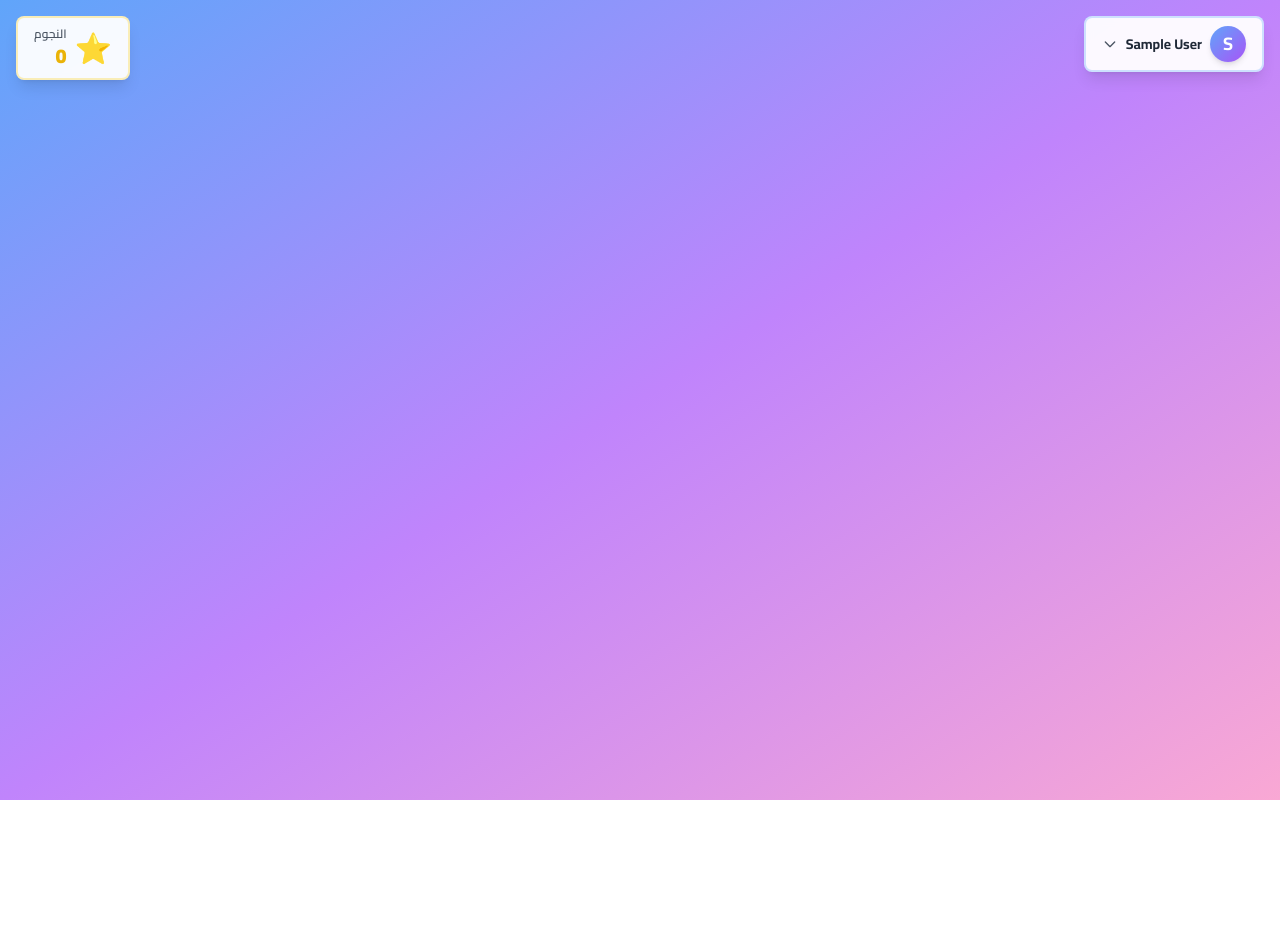
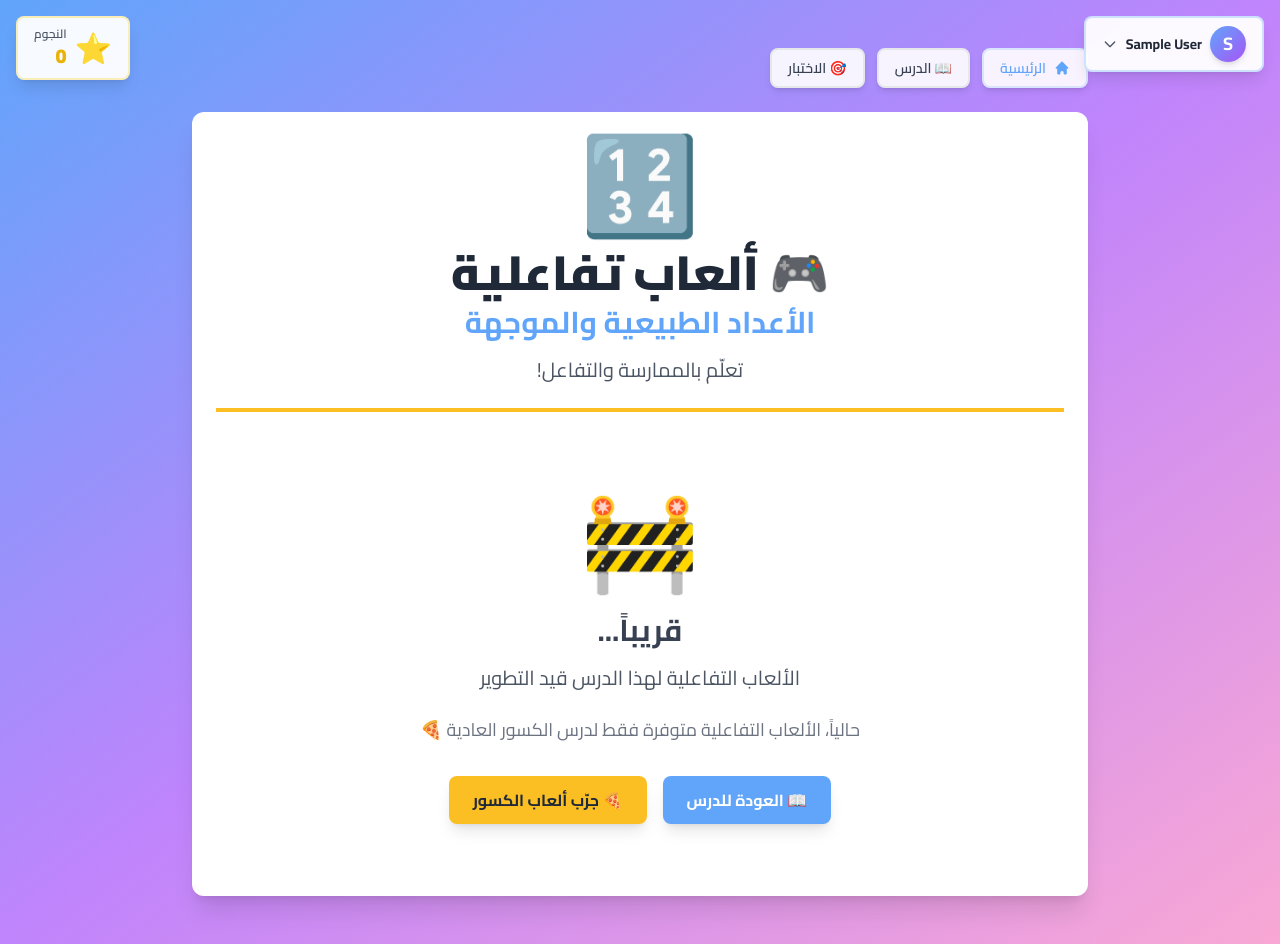
Before and after one commit to AmalShalabi/5th-arabic-math, a React (Vite) app: page /interactive/1 in a window 1280 px wide. Before the commit the page ends 800 px from the top, so only its background shows below. Built offline with nearby package versions, Linux system fonts and the light colour scheme; sample sign-in values are in the browser's storage.

Commit message:
Move interactive games to separate page with dedicated route /interactive/:id

```diff
--- a/src/App.jsx
+++ b/src/App.jsx
@@ -3,6 +3,7 @@ import { useState, useEffect } from 'react'
 import Home from './pages/Home'
 import LessonPage from './pages/LessonPage'
 import QuizPage from './pages/QuizPage'
+import InteractivePage from './pages/InteractivePage'
 import Login from './pages/Login'
 import Signup from './pages/Signup'
 import ForgotPassword from './pages/ForgotPassword'
@@ -79,6 +80,7 @@ function App() {
           <Route path="/" element={user ? <Home /> : <Navigate to="/login" />} />
           <Route path="/lesson/:id" element={user ? <LessonPage /> : <Navigate to="/login" />} />
           <Route path="/quiz/:id" element={user ? <QuizPage addStar={addStar} /> : <Navigate to="/login" />} />
+          <Route path="/interactive/:id" element={user ? <InteractivePage /> : <Navigate to="/login" />} />
         </Routes>
       </div>
     </Router>
--- a/src/pages/Home.jsx
+++ b/src/pages/Home.jsx
@@ -80,18 +80,29 @@ function Home() {
                 <p className="text-gray-600 mb-6 leading-relaxed">
                   {lesson.description}
                 </p>
-                <div className="flex gap-3 justify-center">
+                <div className="flex gap-2 justify-center flex-wrap">
                   <Link
                     to={`/lesson/${lesson.id}`}
-                    className="bg-primary hover:bg-blue-600 text-white font-bold py-3 px-6 rounded-lg transition-all duration-300 transform hover:scale-105 shadow-lg"
+                    className="bg-primary hover:bg-blue-600 text-white font-bold py-2 px-4 rounded-lg transition-all duration-300 transform hover:scale-105 shadow-lg text-sm"
                   >
-                    📖 ابدأ التعلم
+                    📖 الدرس
                   </Link>
+
+                  {/* زر الألعاب التفاعلية - فقط للكسور العادية */}
+                  {lesson.id === 3 && (
+                    <Link
+                      to={`/interactive/${lesson.id}`}
+                      className="bg-gradient-to-r from-orange-500 to-yellow-500 hover:from-orange-600 hover:to-yellow-600 text-white font-bold py-2 px-4 rounded-lg transition-all duration-300 transform hover:scale-105 shadow-lg text-sm"
+                    >
+                      🎮 ألعاب
+                    </Link>
+                  )}
+
                   <Link
                     to={`/quiz/${lesson.id}`}
-                    className="bg-secondary hover:bg-yellow-500 text-gray-800 font-bold py-3 px-6 rounded-lg transition-all duration-300 transform hover:scale-105 shadow-lg"
+                    className="bg-secondary hover:bg-yellow-500 text-gray-800 font-bold py-2 px-4 rounded-lg transition-all duration-300 transform hover:scale-105 shadow-lg text-sm"
                   >
-                    {hasGrade ? '🔄 إعادة' : '🎯 اختبر'}
+                    {hasGrade ? '🔄 إعادة' : '🎯 اختبار'}
                   </Link>
                 </div>
               </div>
--- /dev/null
+++ b/src/pages/InteractivePage.jsx
@@ -0,0 +1,105 @@
+import { useParams, useNavigate } from 'react-router-dom'
+import lessonsData from '../data/lessons.json'
+import FractionVisualizer from '../components/FractionVisualizer'
+
+function InteractivePage() {
+  const { id } = useParams()
+  const navigate = useNavigate()
+  const lesson = lessonsData.lessons.find(l => l.id === parseInt(id))
+
+  if (!lesson) {
+    return (
+      <div className="min-h-screen flex items-center justify-center">
+        <div className="card text-center">
+          <p className="text-2xl text-red-500 mb-4">❌ الدرس غير موجود</p>
+          <button onClick={() => navigate('/')} className="btn-primary">
+            العودة للصفحة الرئيسية
+          </button>
+        </div>
+      </div>
+    )
+  }
+
+  return (
+    <div className="min-h-screen py-12 px-4">
+      <div className="max-w-4xl mx-auto">
+        {/* Navigation Buttons */}
+        <div className="mb-6 flex gap-3">
+          <button
+            onClick={() => navigate('/')}
+            className="bg-white/90 backdrop-blur-sm text-primary font-semibold py-2 px-4 rounded-lg shadow-md hover:shadow-lg transition-all duration-300 flex items-center gap-2 text-sm border-2 border-primary/20 hover:border-primary/40"
+          >
+            <svg className="w-4 h-4" fill="currentColor" viewBox="0 0 20 20">
+              <path d="M10.707 2.293a1 1 0 00-1.414 0l-7 7a1 1 0 001.414 1.414L4 10.414V17a1 1 0 001 1h2a1 1 0 001-1v-2a1 1 0 011-1h2a1 1 0 011 1v2a1 1 0 001 1h2a1 1 0 001-1v-6.586l.293.293a1 1 0 001.414-1.414l-7-7z" />
+            </svg>
+            الرئيسية
+          </button>
+          <button
+            onClick={() => navigate(`/lesson/${lesson.id}`)}
+            className="bg-white/90 backdrop-blur-sm text-gray-700 font-semibold py-2 px-4 rounded-lg shadow-md hover:shadow-lg transition-all duration-300 flex items-center gap-2 text-sm border-2 border-gray-200 hover:border-gray-300"
+          >
+            📖 الدرس
+          </button>
+          <button
+            onClick={() => navigate(`/quiz/${lesson.id}`)}
+            className="bg-white/90 backdrop-blur-sm text-gray-700 font-semibold py-2 px-4 rounded-lg shadow-md hover:shadow-lg transition-all duration-300 flex items-center gap-2 text-sm border-2 border-gray-200 hover:border-gray-300"
+          >
+            🎯 الاختبار
+          </button>
+        </div>
+
+        {/* Page Card */}
+        <div className="card animate-fadeIn">
+          {/* Header */}
+          <div className="text-center mb-8 pb-6 border-b-4 border-secondary">
+            <div className="text-8xl mb-4">{lesson.icon}</div>
+            <h1 className="text-5xl font-black text-gray-800 mb-2">
+              🎮 ألعاب تفاعلية
+            </h1>
+            <h2 className="text-3xl font-bold text-primary">
+              {lesson.title}
+            </h2>
+            <p className="text-xl text-gray-600 mt-4">
+              تعلّم بالممارسة والتفاعل!
+            </p>
+          </div>
+
+          {/* Interactive Content Based on Lesson */}
+          {lesson.id === 3 && <FractionVisualizer />}
+
+          {/* For other lessons - coming soon message */}
+          {lesson.id !== 3 && (
+            <div className="text-center py-12">
+              <div className="text-8xl mb-6">🚧</div>
+              <h3 className="text-3xl font-bold text-gray-700 mb-4">
+                قريباً...
+              </h3>
+              <p className="text-xl text-gray-600 mb-6">
+                الألعاب التفاعلية لهذا الدرس قيد التطوير
+              </p>
+              <p className="text-lg text-gray-500">
+                حالياً، الألعاب التفاعلية متوفرة فقط لدرس الكسور العادية 🍕
+              </p>
+              <div className="mt-8 flex gap-4 justify-center">
+                <button
+                  onClick={() => navigate(`/lesson/${lesson.id}`)}
+                  className="btn-primary"
+                >
+                  📖 العودة للدرس
+                </button>
+                <button
+                  onClick={() => navigate('/lesson/3')}
+                  className="btn-secondary"
+                >
+                  🍕 جرّب ألعاب الكسور
+                </button>
+              </div>
+            </div>
+          )}
+        </div>
+      </div>
+    </div>
+  )
+}
+
+export default InteractivePage
--- a/src/pages/LessonPage.jsx
+++ b/src/pages/LessonPage.jsx
@@ -1,7 +1,6 @@
 import { useParams, Link, useNavigate } from 'react-router-dom'
 import lessonsData from '../data/lessons.json'
 import NumberLine from '../components/NumberLine'
-import FractionVisualizer from '../components/FractionVisualizer'
 
 function LessonPage() {
   const { id } = useParams()
@@ -71,8 +70,28 @@ function LessonPage() {
           {/* Number Line - للدرس الأول فقط */}
           {lesson.id === 1 && <NumberLine />}
 
-          {/* Fraction Visualizer - للكسور العادية فقط */}
-          {lesson.id === 3 && <FractionVisualizer />}
+          {/* Interactive Games Section - للكسور العادية */}
+          {lesson.id === 3 && (
+            <div className="mb-8 bg-gradient-to-r from-orange-50 to-yellow-50 p-8 rounded-xl border-4 border-orange-300">
+              <h2 className="text-3xl font-bold text-orange-700 mb-4 text-center flex items-center justify-center gap-3">
+                <span>🎮</span>
+                ألعاب تفاعلية
+              </h2>
+              <p className="text-xl text-gray-700 mb-6 text-center">
+                تعلّم الكسور بطريقة ممتعة! لوّن الأشكال وتفاعل مع التمارين 🎨
+              </p>
+              <div className="text-center">
+                <Link
+                  to={`/interactive/${lesson.id}`}
+                  className="btn-secondary inline-flex items-center gap-3 text-2xl"
+                >
+                  <span>🎨</span>
+                  ابدأ الألعاب التفاعلية
+                  <span>🎨</span>
+                </Link>
+              </div>
+            </div>
+          )}
 
           {/* Practice Section */}
           <div className="bg-gradient-to-r from-purple-50 to-pink-50 p-8 rounded-xl border-4 border-purple-300">
@@ -83,13 +102,24 @@ function LessonPage() {
             <p className="text-xl text-gray-700 mb-6 text-center">
               الآن حان وقت تطبيق ما تعلمته! اختبر مهاراتك واجمع النجوم ⭐
             </p>
-            <div className="text-center">
+            <div className="text-center flex gap-4 justify-center flex-wrap">
+              {/* زر الألعاب التفاعلية - للكسور فقط */}
+              {lesson.id === 3 && (
+                <Link
+                  to={`/interactive/${lesson.id}`}
+                  className="bg-gradient-to-r from-orange-500 to-yellow-500 hover:from-orange-600 hover:to-yellow-600 text-white font-bold py-3 px-6 rounded-lg transition-all duration-300 transform hover:scale-105 shadow-lg inline-flex items-center gap-3 text-xl"
+                >
+                  <span>🎮</span>
+                  الألعاب التفاعلية
+                </Link>
+              )}
+
               <Link
                 to={`/quiz/${lesson.id}`}
-                className="btn-secondary inline-flex items-center gap-3 text-2xl"
+                className="btn-secondary inline-flex items-center gap-3 text-xl py-3 px-6"
               >
                 <span>🚀</span>
-                ابدأ الاختبار الآن
+                ابدأ الاختبار
                 <span>🚀</span>
               </Link>
             </div>
```
Also changed, not shown: 1 other file (tests, documents, lock files or other folders).
